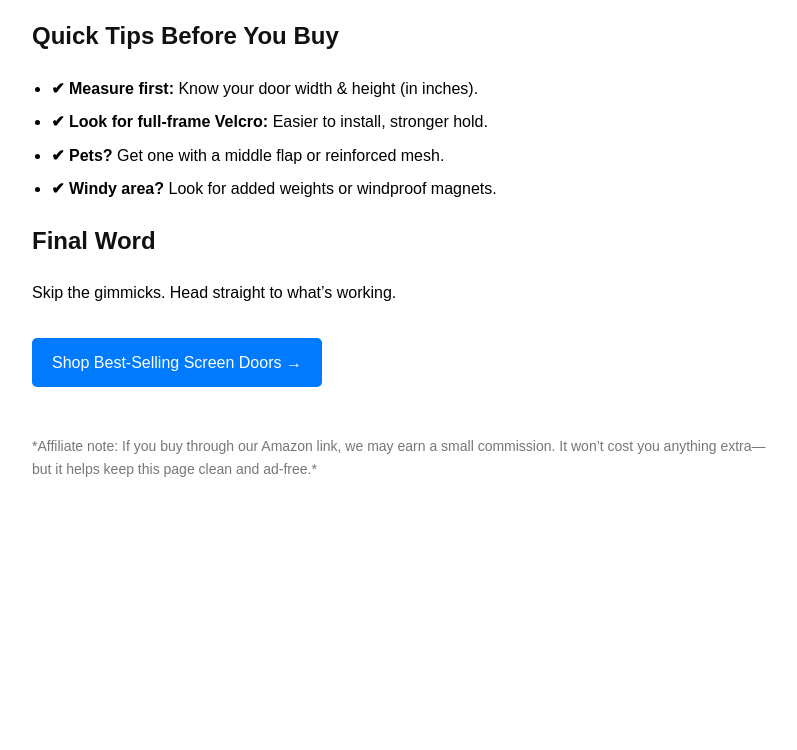
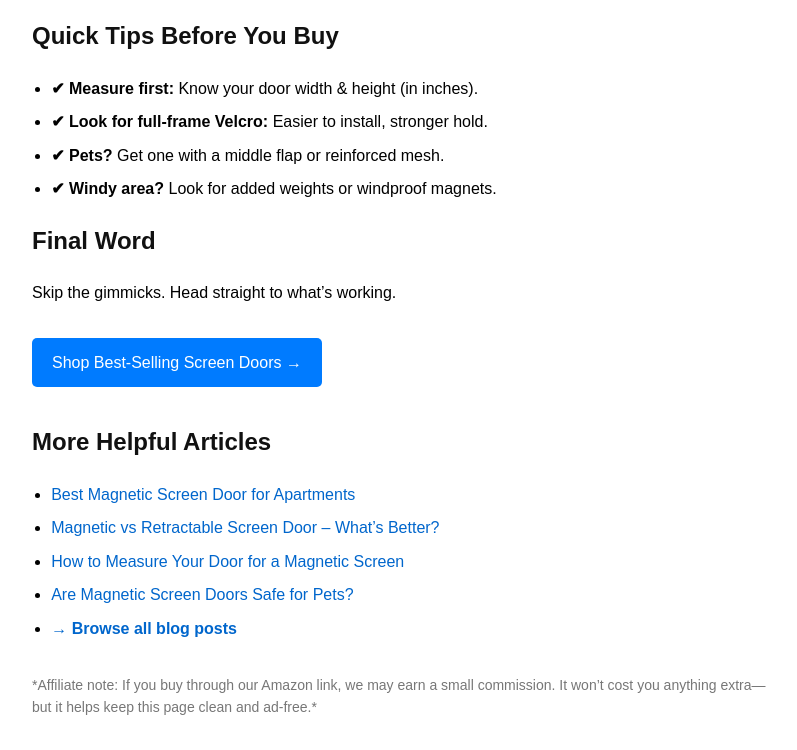
Before and after one commit to BetoWH13/magneticscreendoor, a plain HTML site: page index.html in a window 1280 px wide. Shown: the part 579-1329 px from the top of the page, without its empty margins (233-1030 px from the left). Before the commit the page ends 1091 px from the top, so only its background shows below. Drawn offline with Linux system fonts and the light colour scheme.

Commit message:
Update index.html
update index con link a blog posts

```diff
--- a/index.html
+++ b/index.html
@@ -5,21 +5,21 @@
   <meta name="viewport" content="width=device-width, initial-scale=1.0"/>
 
   <!-- Primary Meta Tags -->
-  <title>Best Magnetic Screen Doors (2024) – No B.S. Picks</title>
-  <meta name="title" content="Best Magnetic Screen Doors (2024) – No B.S. Picks">
+  <title>Best Magnetic Screen Doors (2025) – No B.S. Picks</title>
+  <meta name="title" content="Best Magnetic Screen Doors (2025) – No B.S. Picks">
   <meta name="description" content="We cut through the fake reviews and fluff. See what magnetic screen doors are actually selling right now—updated daily via Amazon's best sellers. No dropshipping, no spam.">
 
   <!-- Open Graph / Facebook -->
   <meta property="og:type" content="website">
   <meta property="og:url" content="https://yourdomain.netlify.app/">
-  <meta property="og:title" content="Best Magnetic Screen Doors (2024) – No B.S. Picks">
+  <meta property="og:title" content="Best Magnetic Screen Doors (2025) – No B.S. Picks">
   <meta property="og:description" content="See what magnetic screen doors people are actually buying. Based on Amazon best sellers. No fluff, no fake reviews.">
   <meta property="og:image" content="https://yourdomain.netlify.app/preview.jpg">
 
   <!-- Twitter -->
   <meta property="twitter:card" content="summary_large_image">
   <meta property="twitter:url" content="https://yourdomain.netlify.app/">
-  <meta property="twitter:title" content="Best Magnetic Screen Doors (2024) – No B.S. Picks">
+  <meta property="twitter:title" content="Best Magnetic Screen Doors (2025) – No B.S. Picks">
   <meta property="twitter:description" content="Skip the gimmicks. These are the magnetic screen doors that are actually trending—based on Amazon best sellers.">
   <meta property="twitter:image" content="https://yourdomain.netlify.app/preview.jpg">
 
@@ -64,6 +64,15 @@ These are Amazon’s top-rated, best-selling magnetic screen doors—refreshed c
 
 <a href="https://amzn.to/4jpQaUo" class="btn" target="_blank">Shop Best-Selling Screen Doors →</a>
 
+<h2>More Helpful Articles</h2>
+<ul>
+  <li><a href="/blog/best-magnetic-screen-door-for-apartments.html">Best Magnetic Screen Door for Apartments</a></li>
+  <li><a href="/blog/magnetic-vs-retractable-screen-door.html">Magnetic vs Retractable Screen Door – What’s Better?</a></li>
+  <li><a href="/blog/how-to-measure-your-door-for-a-magnetic-screen.html">How to Measure Your Door for a Magnetic Screen</a></li>
+  <li><a href="/blog/are-magnetic-screen-doors-safe-for-pets.html">Are Magnetic Screen Doors Safe for Pets?</a></li>
+  <li><a href="/blog/index.html"><strong>→ Browse all blog posts</strong></a></li>
+</ul>
+
 <p class="footer">
 *Affiliate note: If you buy through our Amazon link, we may earn a small commission. It won’t cost you anything extra—but it helps keep this page clean and ad-free.*
 </p>
```
